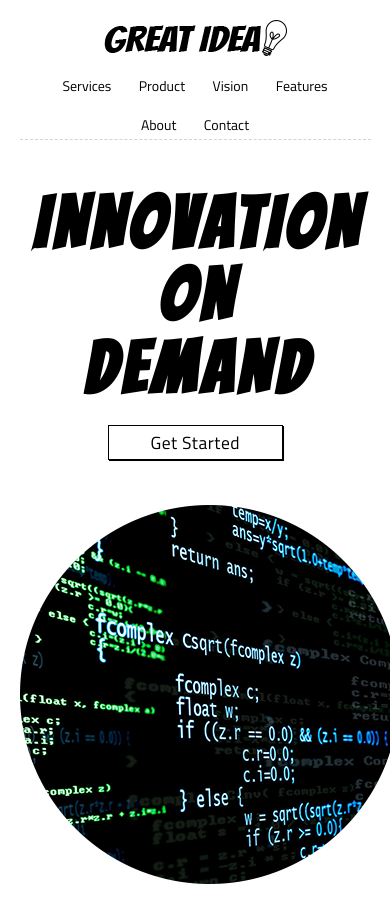
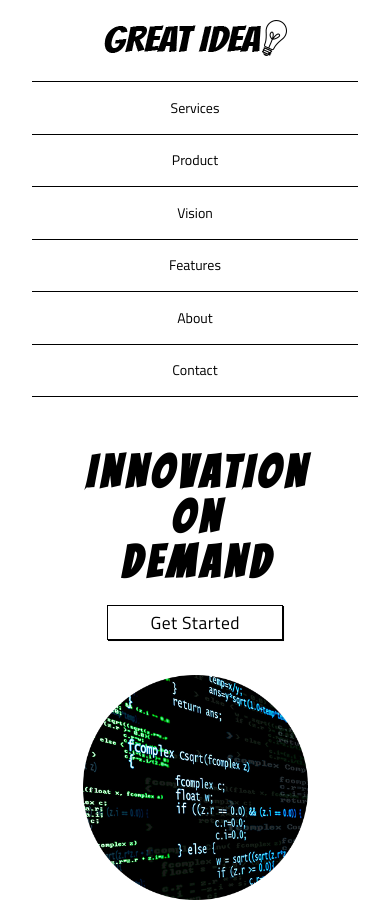
Before and after one commit to joepounddev/User-Interface, a plain HTML site: page index.html in a window 390 px wide. Shown: the top 903 px of the page. Drawn offline with Linux system fonts and the light colour scheme; files whose address does not match are found by name.

Commit message:
Added styling for mobile view

```diff
--- a/css/index.css
+++ b/css/index.css
@@ -259,7 +259,8 @@ img {
 
 @media (max-width: 800px) {
     .top-nav {
-        height: 140px;
+        width: 100%;
+        height: 125px;
     }
 
     .top-nav > * {
@@ -303,3 +304,80 @@ img {
         margin: 50px 0;
     }
 }
+
+@media (max-width: 500px) {
+    .top-nav {
+        position: static;
+        height: 425px;
+        border-bottom: none;
+    }
+
+    .top-nav__logo {
+        margin-bottom: 25px;
+    }
+
+    .top-nav__menu {
+        width: 100%;
+    }
+
+    .top-nav__menu__item {
+        display: block;
+        padding: 18.75px 0;
+        border-top: 1px solid black;
+        transition-duration: 375ms;
+        transition-property: background-color, color, transform;
+    }
+
+    .top-nav__menu__item:hover > a {
+        display: block;
+    }
+
+    .top-nav__menu__item:hover {
+        background-color: black;
+        transform: scale(1.1);
+        transition-duration: 375ms;
+        transition-property: all;
+    }
+
+    .top-nav__menu__item:hover > a {
+        color: white;
+    }
+
+
+    .top-nav__menu__item:last-child {
+        border-bottom: 1px solid black;
+    }
+
+    .home__intro {
+        height: 425px;
+        margin-top: 25px;
+    }
+
+    .home__intro__content {
+        height: 225px;
+        padding-top: 0;
+    }
+
+    .home__intro__content__slogan {
+        font-size: 4.5rem;
+    }
+
+    .home__intro__content__get-started-btn {
+        width: 50%;
+    }
+
+    .home__intro__image {
+        background-size: contain;
+        width: 225px;
+        height: 225px;
+    }
+
+    .home__overviews__2-col-block__item,
+    .home__overviews__3-col-block__item {
+        margin: 25px 0;
+    }
+
+    .home__overviews__banner {
+        height: 125px;
+    }
+}
```
